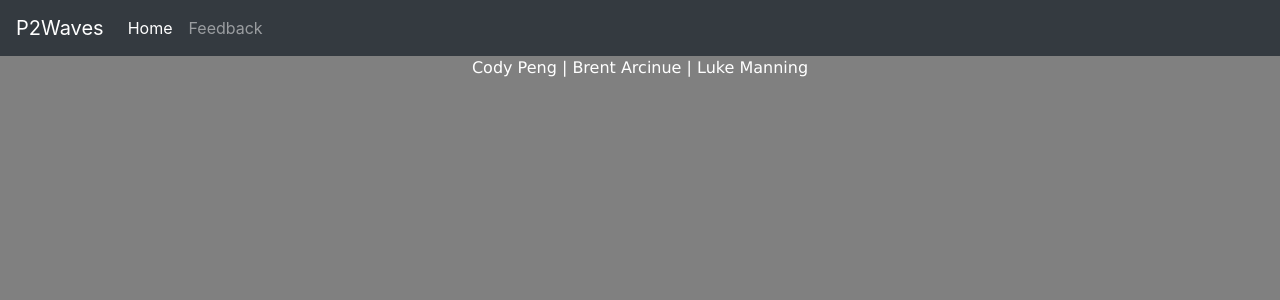
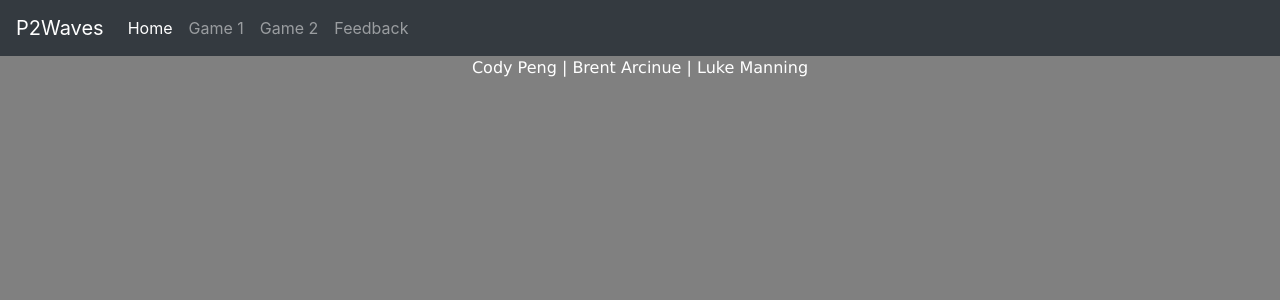
Before and after one commit to BrentArcinue/P2Waves, a Flask app: template templates/home.html in a window 1280 px wide. Shown: the top 300 px of the page. Run offline with Flask 2, Linux system fonts and the light colour scheme; the template is opened without the code that fills it, so the values that code supplies are empty; some libraries are stand-ins or nearby versions.

Commit message:
Examples game 1 and game 2 added

```diff
--- a/templates/home.html
+++ b/templates/home.html
@@ -20,6 +20,8 @@
 
         <div class="navbar-nav">
             <a class="nav-link active" href="/">Home <span class="sr-only">(current)</span></a>
+            <a class="nav-link " href="/game1">Game 1</a>
+            <a class="nav-link " href="/game2">Game 2</a>
             <a class="nav-link " href="/form">Feedback</a>
         </div>
     </div>
```
